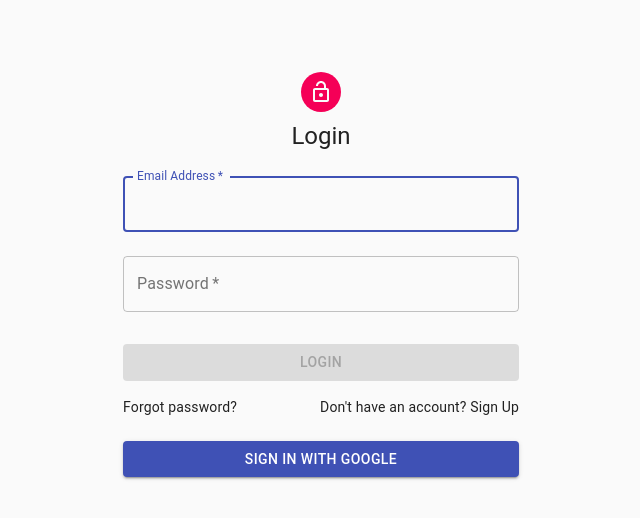
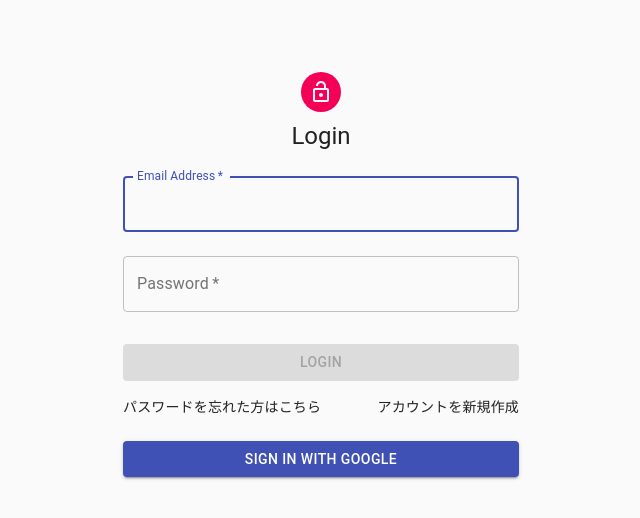
Before and after one commit to akito-10/-Bulletin-board, a React (Create React App) app: page / in a window 1280 px wide. Shown: the top 518 px of the page, without its empty margins (319-959 px from the left). Built offline with nearby package versions, Linux system fonts and the light colour scheme; no server answers.

Commit message:
ログイン画面のテキストを変更

```diff
--- a/src/components/Auth.tsx
+++ b/src/components/Auth.tsx
@@ -247,7 +247,7 @@ const Auth: React.FC = () => {
                   className={styles.auth_forgotPass}
                   onClick={() => setOpenModal(true)}
                 >
-                  Forgot password?
+                  パスワードを忘れた方はこちら
                 </span>
               </Box>
             </Grid>
@@ -256,7 +256,7 @@ const Auth: React.FC = () => {
                 onClick={() => setIsLogin(!isLogin)}
                 className={styles.auth_switching}
               >
-                {isLogin ? "Don't have an account? Sign Up" : "Move to Login"}
+                {isLogin ? "アカウントを新規作成" : "ログイン画面へ"}
               </span>
             </Grid>
           </Grid>
```
Also changed, not shown: 1 other file (tests, documents, lock files or other folders).
